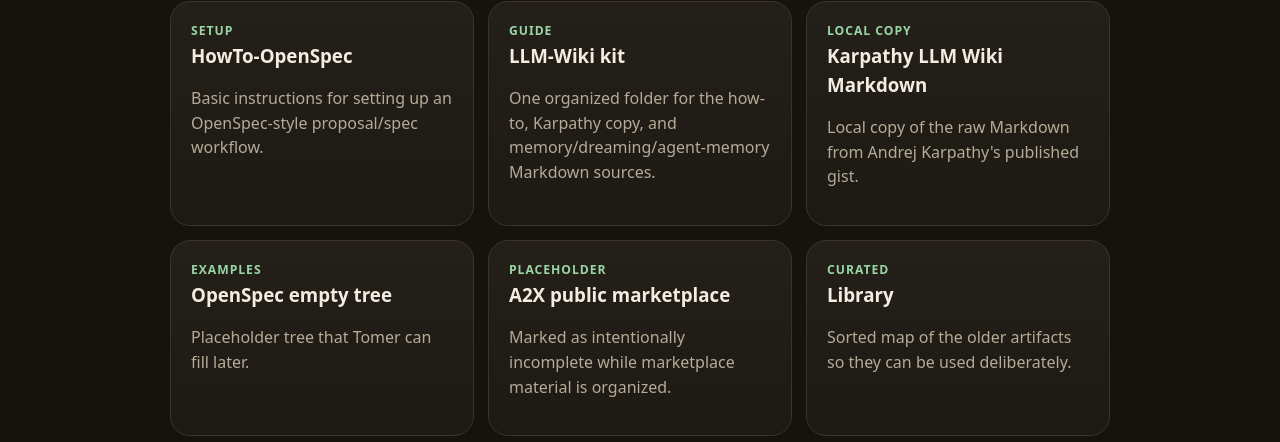
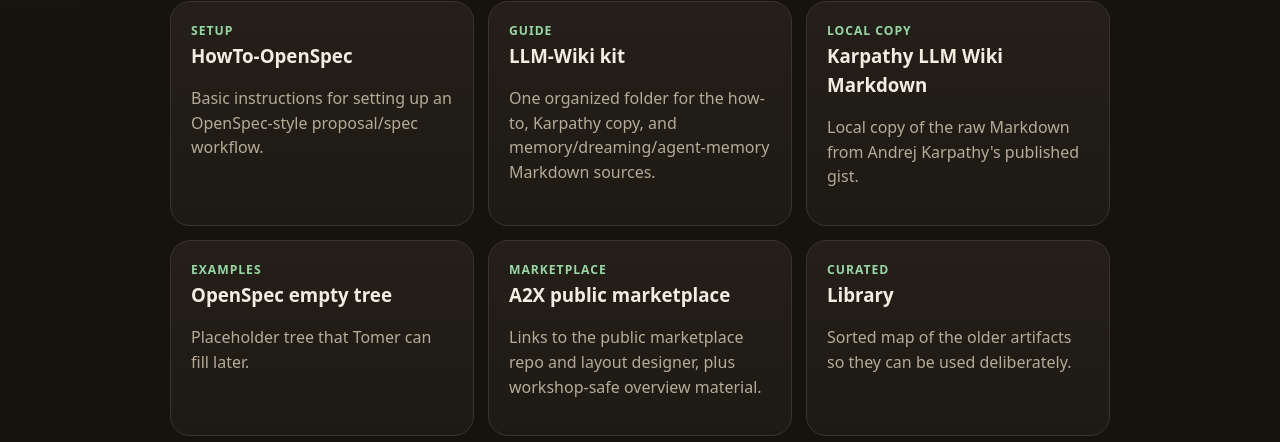
Before and after one commit to thamam/a2x-workshop-resources, a plain HTML site: page index.html in a window 1280 px wide. Shown: the part 510-952 px from the top of the page. Drawn offline with Linux system fonts and the light colour scheme.

Commit message:
Link A2X marketplace from placeholder (#11)
Merged after local verification and required Secret scan passed.

```diff
--- a/index.html
+++ b/index.html
@@ -67,9 +67,9 @@
           <p>Placeholder tree that Tomer can fill later.</p>
         </a>
         <a class="card" href="A2X-public-marketplace/README.md">
-          <div class="tag">Placeholder</div>
+          <div class="tag">Marketplace</div>
           <h3>A2X public marketplace</h3>
-          <p>Marked as intentionally incomplete while marketplace material is organized.</p>
+          <p>Links to the public marketplace repo and layout designer, plus workshop-safe overview material.</p>
         </a>
         <a class="card" href="Library/README.md">
           <div class="tag">Curated</div>
```
Also changed, not shown: 9 other files.
